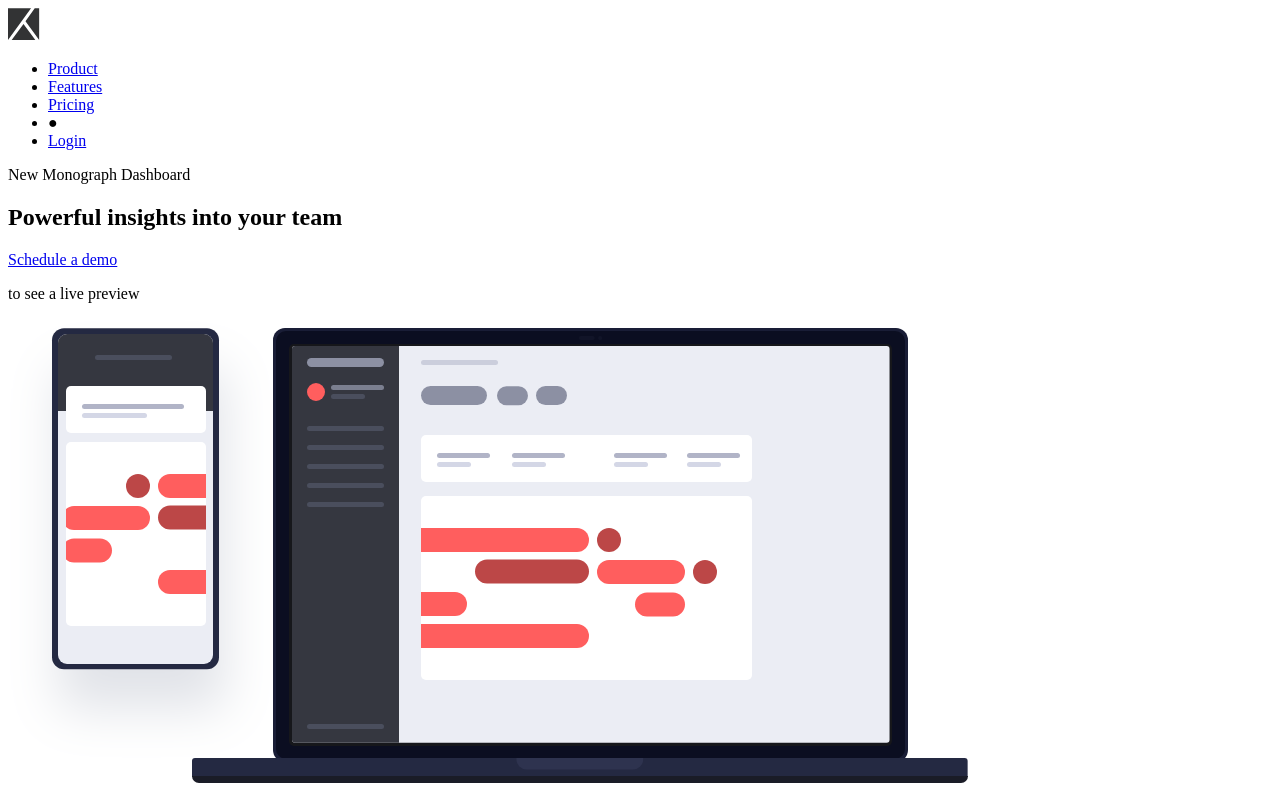
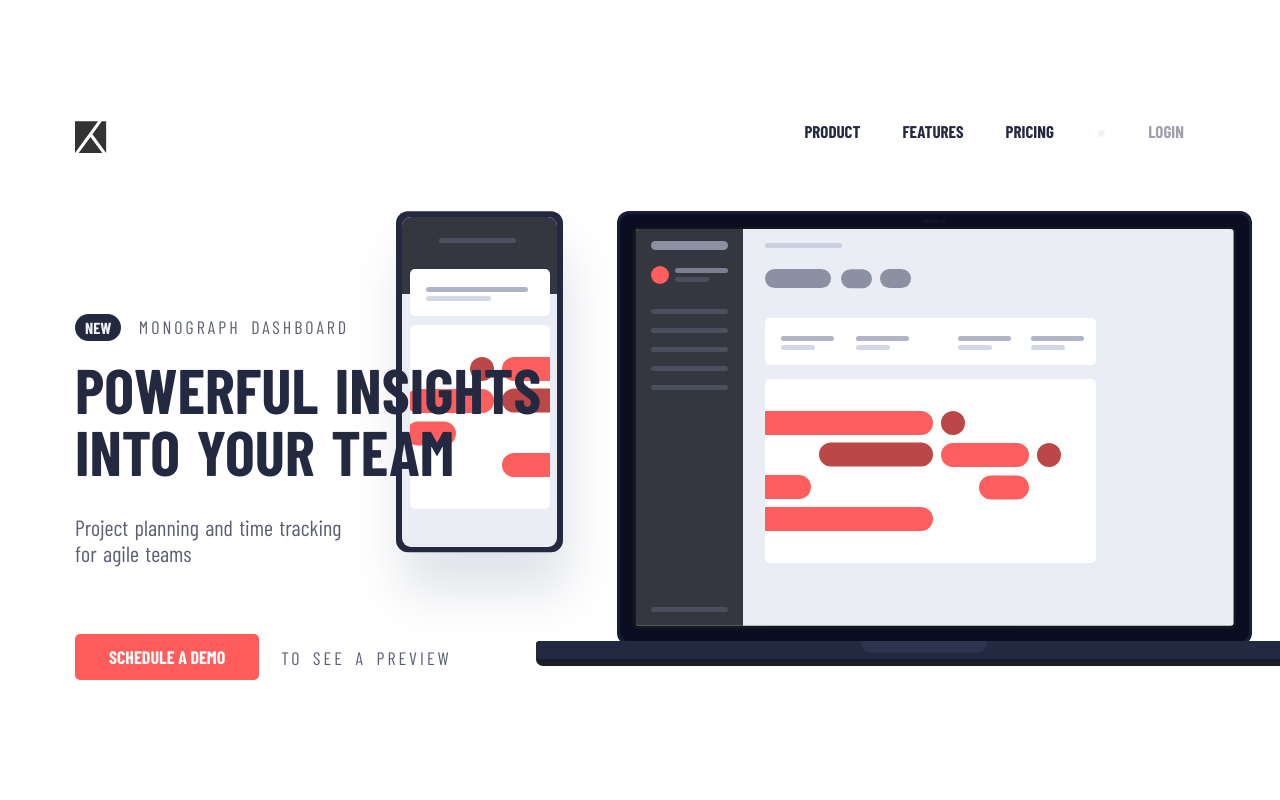
Before and after one commit to DarkPsycho0/project-tracking-intro-component, a plain HTML site: page index.html in a window 1280 px wide. Drawn offline with nearby package versions, Linux system fonts and the light colour scheme.

Commit message:
style pronto

```diff
--- a/index.html
+++ b/index.html
@@ -29,13 +29,12 @@
             <div class="info">
                 <p><span>New</span> Monograph Dashboard</p>
                 <h1>Powerful insights into your team</h1>
-                <p class="description"></p>
+                <p class="description">Project planning and time tracking for agile teams</p>
                 <div class="btn">
                     <a href="#">Schedule a demo</a>
-                    <p>to see a live preview</p>
+                    <p>to see a preview</p>
                 </div>
             </div>
-            <img src="./src/images/illustration-devices.svg" alt="illustration devices">
         </section>
     </main>
     <script src="./src/js/index.js"></script>
--- a/src/css/reset.css
+++ b/src/css/reset.css
@@ -0,0 +1,12 @@
+*{
+    padding: 0;
+    margin: 0;
+    box-sizing: border-box;
+}
+a{
+    color: inherit;
+    text-decoration: none;
+}
+li{
+    list-style: none;
+}
--- a/src/css/style.css
+++ b/src/css/style.css
@@ -0,0 +1,110 @@
+@import url('https://fonts.googleapis.com/css2?family=Barlow+Condensed:wght@400;700&display=swap');
+@import url('https://fonts.googleapis.com/css2?family=Barlow+Condensed:wght@400;700&display=swap');
+
+body{
+    font-family: 'Barlow Condensed', sans-serif;
+    font-size: 18px;
+    background-image: url(../images/illustration-devices.svg);
+    background-repeat: no-repeat;
+    background-position: 110% 60%;
+    background-size: inherit;
+}
+.container{
+    display: flex;
+    flex-direction: column;
+    justify-content: center;
+    align-items: center;
+    height: 100vh;
+    max-width: 1130px;
+    margin: 0 auto;
+}
+.header{
+    display: flex;
+    justify-content: space-between;
+    width: 100%;
+    margin-bottom: 159px;
+}
+.header nav ul{
+    display: flex;
+}
+.header nav ul li{
+    margin: 0 21px;
+    font-weight: 700;
+    font-size: 17px;
+    text-transform: uppercase;
+    color: hsl(230, 29%, 20%);
+}
+.header nav ul li:last-child{
+    color: hsl(231, 7%, 65%);
+}
+.header nav ul li:nth-child(4){
+    color: hsl(207, 33%, 95%);
+}
+.section{
+    display: flex;
+    width: 100%;
+}
+.info{
+    width: 500px;
+}
+.info span{
+    padding: 4px 10px;
+    color: hsl(207, 33%, 95%);
+    background-color: hsl(230, 29%, 20%);
+    border-radius: 30px;
+    margin-right: 7px;
+    font-weight: 700;
+    text-transform: uppercase;
+    font-size: 16px;
+    letter-spacing: normal;
+}
+.info p{
+    text-transform: uppercase;
+    color: hsl(230, 11%, 40%);
+    letter-spacing: 3px;
+    word-spacing: 4px;
+    margin-bottom: 20px;
+}
+.info h1{
+    font-size: 63px;
+    text-transform: uppercase;
+    color: hsl(230, 29%, 20%);
+    margin-bottom: 32px;
+    word-spacing: 4px;
+    line-height: 62px;
+}
+.info .description{
+    text-transform: none;
+    letter-spacing: normal;
+    word-spacing: 2px;
+    font-size: 22px;
+    width: 280px;
+    margin-bottom: 68px;
+}
+.info .btn{
+    display: flex;
+}
+.info .btn a{
+    padding: 12px 34px;
+    background-color: hsl(0, 100%, 68%);
+    color: hsl(0, 0%, 100%);
+    border-radius: 5px;
+    font-weight: 700;
+    text-transform: uppercase;
+    margin-right: 22px;
+}
+.info .btn p{
+    margin-bottom: 0;
+    height: 20px;
+    align-self: center;
+}
+.gray-background{
+    width: 50%;
+    height: 50%;
+    position: absolute;
+    top: 0;
+    right: 0;
+    background-color: hsl(207, 33%, 95%);
+    z-index: -1;
+    border-bottom-left-radius: 100px;
+}
```
